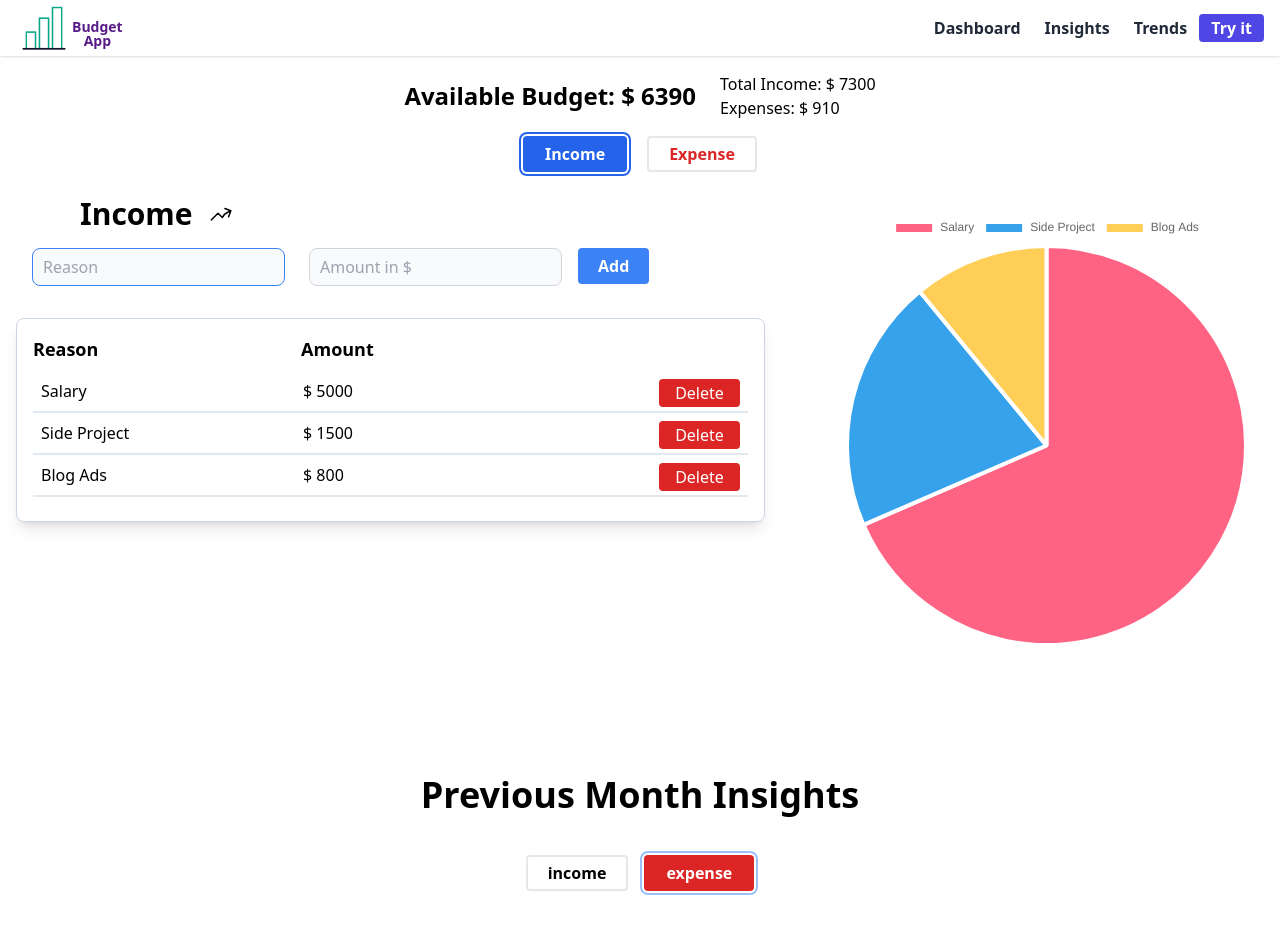
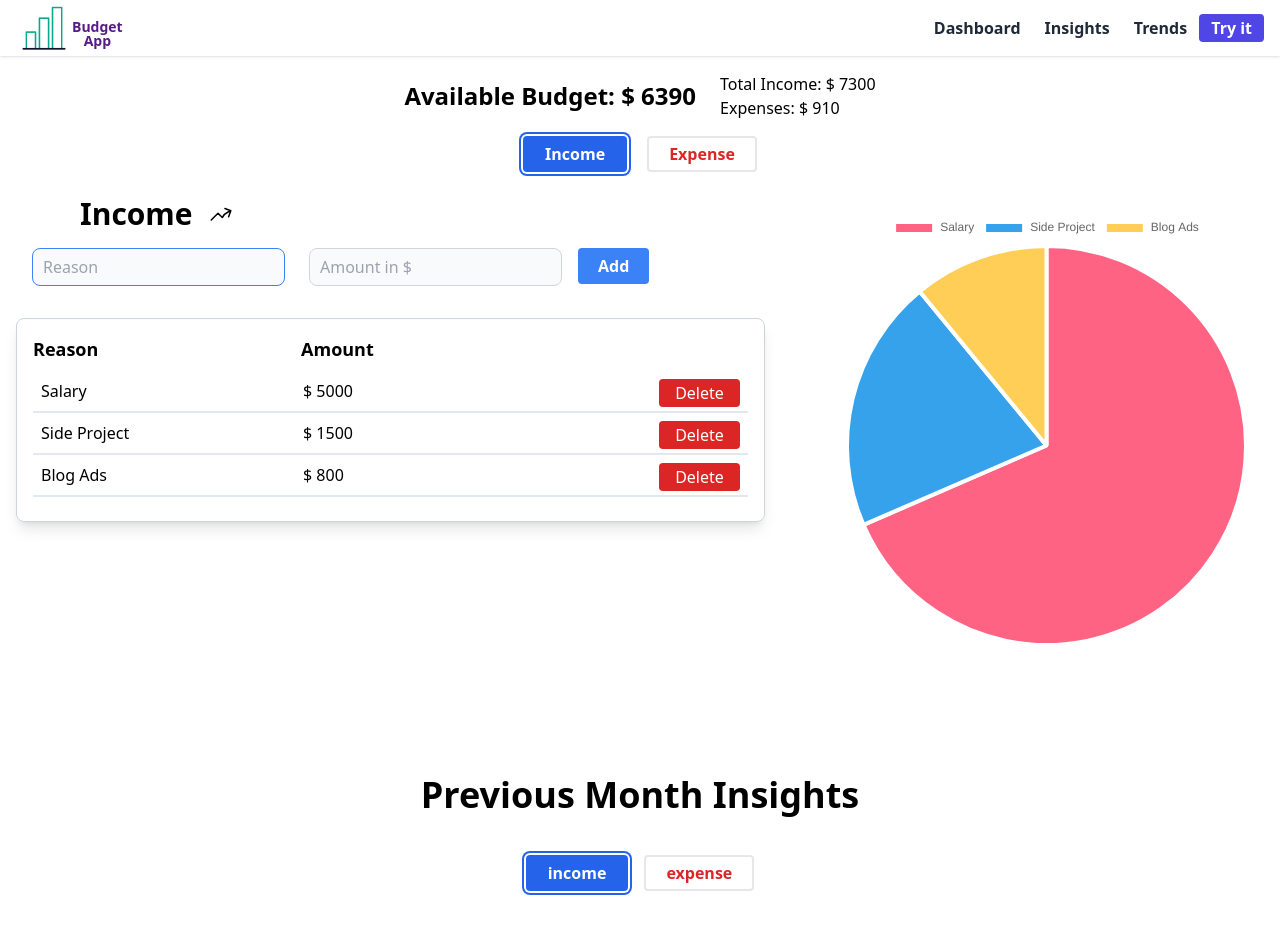
Before and after one commit to suraffy/budget-app, a React (Create React App) app: page / in a window 1280 px wide. Shown: the top 939 px of the page. Built offline with nearby package versions, Linux system fonts and the light colour scheme.

Commit message:
Change default cashflow from expense to income

```diff
--- a/src/components/Insight.jsx
+++ b/src/components/Insight.jsx
@@ -10,7 +10,7 @@ import {
 import { incomeItemsList, expenseItemsList } from "../services/cashflowData";
 
 const Insight = () => {
-  const [currentCashflow, setCurrentCashflow] = useState("expense");
+  const [currentCashflow, setCurrentCashflow] = useState("income");
 
   const chartData = {};
 
```
